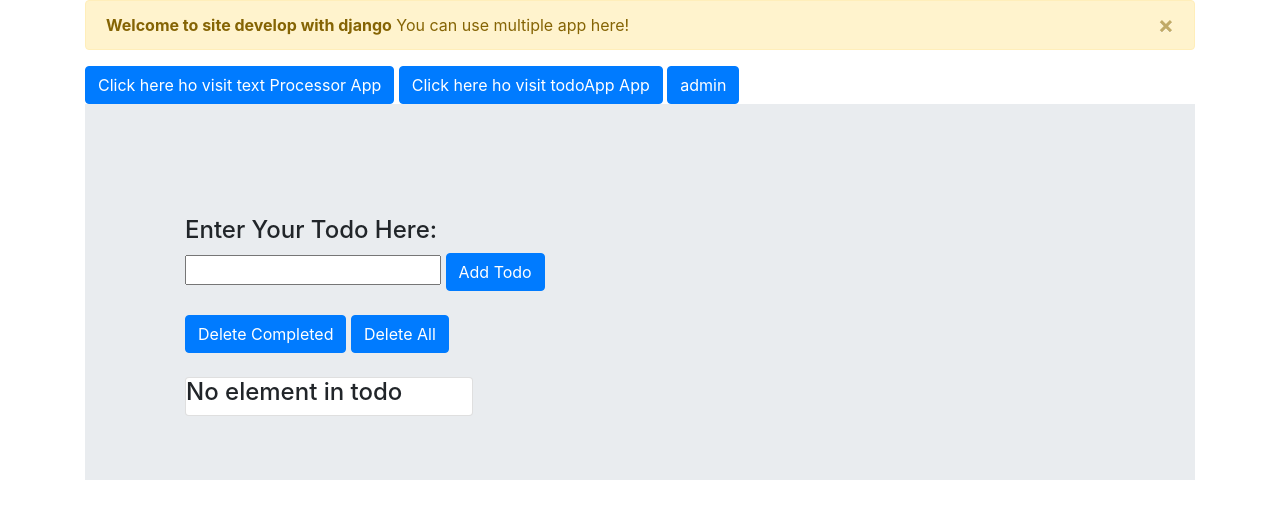
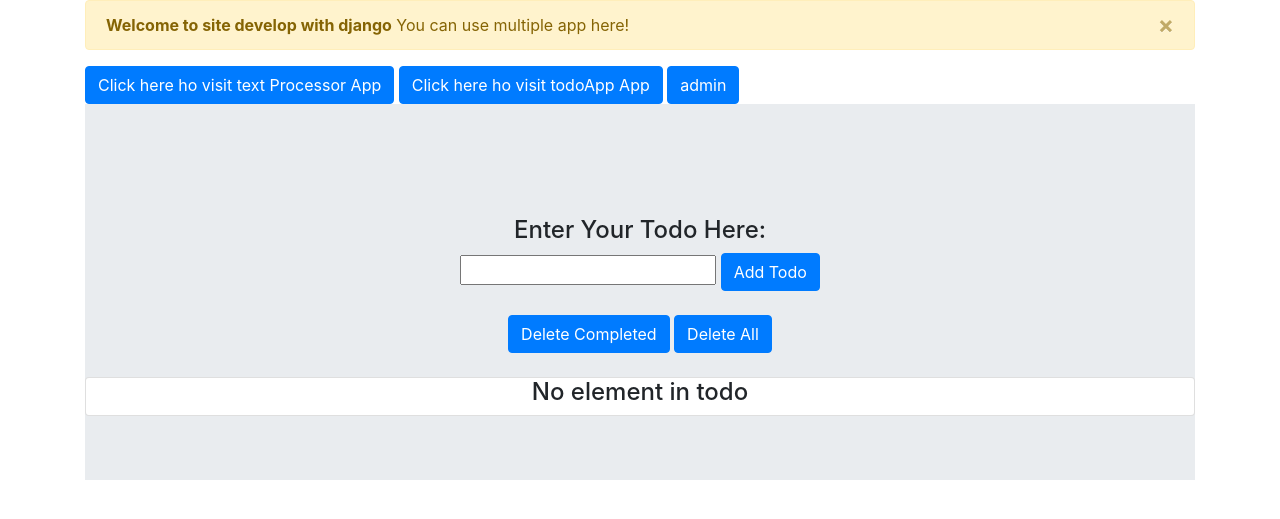
Before and after one commit to shivchun/Django-Project, a Django app: page /todoApp/add/ in a window 1280 px wide. Shown: the part 56-575 px from the top of the page. Run offline with Django 3.2, Linux system fonts and the light colour scheme; data that the repository does not hold is empty; some libraries are stand-ins or nearby versions.

Commit message:
some css changed

```diff
--- a/templates/todoApp/index.html
+++ b/templates/todoApp/index.html
@@ -4,18 +4,18 @@
 {% block body_block %}
 
 <div class="jumbotron jumbotron-fluid"><br><br>
-  <div style="margin-left:100px;">
+  <div style="text-align: center;">
     <h4>Enter Your Todo Here:</h4>
     <form class="" action="/todoApp/add/" method="post">
       {% csrf_token %}
       {{form.text}}
       <input type="submit" name="" class="btn btn-primary" value="Add Todo">
     </form><br>
-    <div style="width: 18rem;">
+    <div style="text-align: center;">
       <a class="btn btn-primary" href="/todoApp/deleteCompleted" role="button">Delete Completed</a>
       <a class="btn btn-primary" href="/todoApp/deleteAll" role="button">Delete All</a>
     </div><br>
-    <div class="card" style="width: 18rem;">
+    <div class="card" style="text-align: center;">
       {% if todo_list %}
       <ul class="list-group list-group-flush">
         {% for todo in todo_list %}
```
Also changed, not shown: db.sqlite3.
